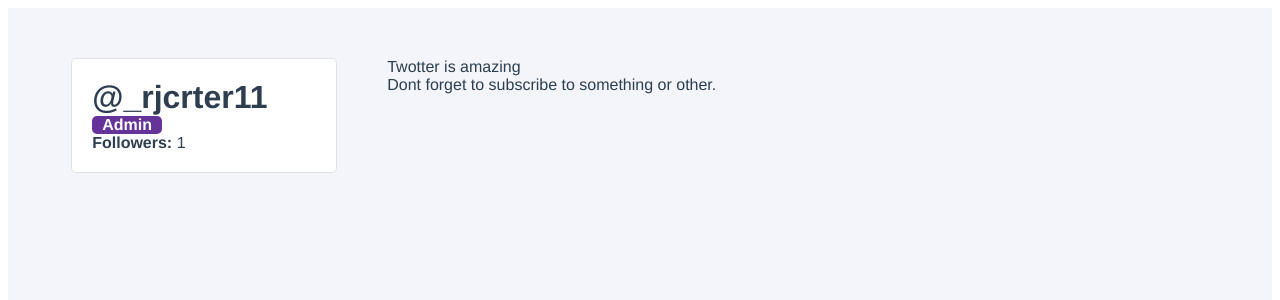
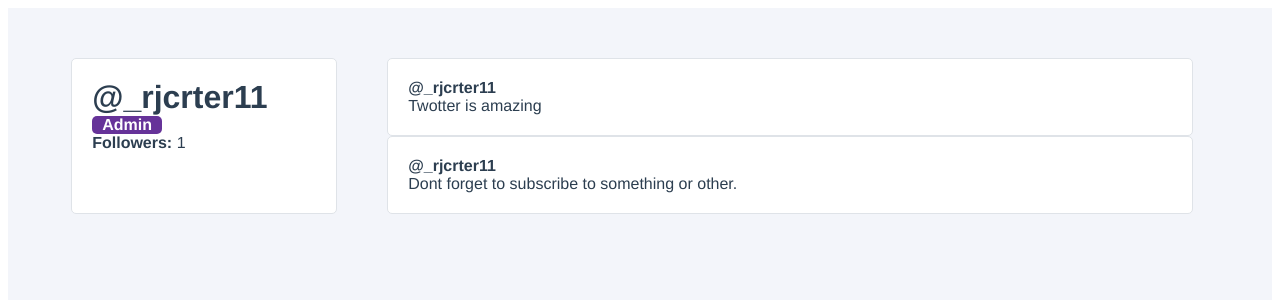
Before and after one commit to rjcrter11/Twotter, a Vue app in the folder twotter/: page / in a window 1280 px wide. Shown: the top 300 px of the page. Built offline with nearby package versions, Linux system fonts and the light colour scheme.

Commit message:
moves twoot into its own component

```diff
--- /dev/null
+++ b/twotter/src/components/TwootItem.vue
@@ -0,0 +1,47 @@
+<template>
+  <div class="twoot-item">
+    <div class="user-profile_twoot">
+      <div class="twoot-item_user">@{{ username }}</div>
+      <div class="twoot-item_content">
+        {{ twoot.content }}
+      </div>
+    </div>
+  </div>
+</template>
+
+<script>
+export default {
+  name: "TwootItem",
+  props: {
+    username: {
+      type: String,
+      required: true,
+    },
+    twoot: {
+      type: Object,
+      required: true,
+    },
+  },
+};
+</script>
+
+<style>
+.twoot-item {
+  padding: 20px;
+  background-color: white;
+  border-radius: 5px;
+  border: 1px solid #dfe3e8;
+  box-sizing: border-box;
+  cursor: pointer;
+  transition: all 0.25s ease;
+  width: 85%;
+}
+
+.twoot-item:hover {
+  transform: scale(1.1, 1.1);
+}
+
+.twoot-item_user {
+  font-weight: bold;
+}
+</style>
--- a/twotter/src/components/UserProfile.vue
+++ b/twotter/src/components/UserProfile.vue
@@ -8,20 +8,21 @@
       </div>
     </div>
     <div class="user-profile_twoots-wrapper">
-      <div
-        class="user-profile_twoot"
+      <TwootItem
+        v-for="twoot in user.twoots"
         :key="twoot.id"
-        v-for="twoot in user.twoots"
-      >
-        {{ twoot.content }}
-      </div>
+        :username="user.username"
+        :twoot="twoot"
+      />
     </div>
   </div>
 </template>
 
 <script>
+import TwootItem from "./TwootItem";
 export default {
   name: "UserProfile",
+  components: { TwootItem },
   data() {
     return {
       followers: 0,
```
